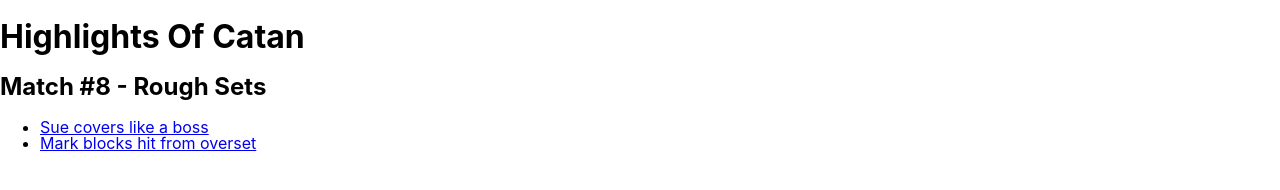
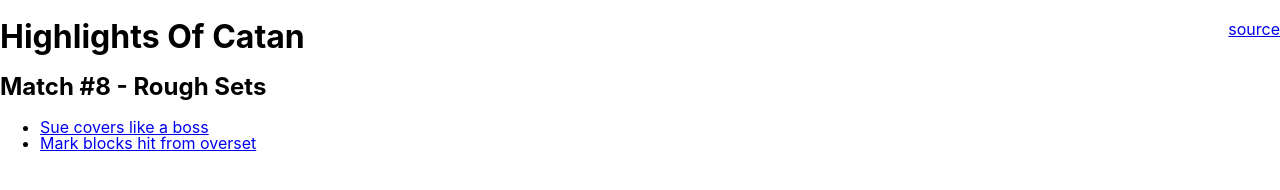
Before and after one commit to mritterhoff/HighlightsOfCatan, a plain HTML site: page index.html in a window 1280 px wide. Drawn offline with Linux system fonts and the light colour scheme.

Commit message:
Add source link

```diff
--- a/index.html
+++ b/index.html
@@ -2,8 +2,8 @@
 <html>
 <head>
   <style>
-    h1 {
-
+    a#source {
+      float: right;
     }
     body {
       font-family: -apple-system,BlinkMacSystemFont,"Segoe UI",Roboto,"Helvetica Neue",sans-serif;
@@ -15,6 +15,7 @@
   </style>
 </head>
 <body>
+  <a id='source' href='https://github.com/mritterhoff/HighlightsOfCatan'>source</a>
   <h1>Highlights Of Catan</h1>
   <h2>Match #8 - Rough Sets</h2>
   <ul>
```
